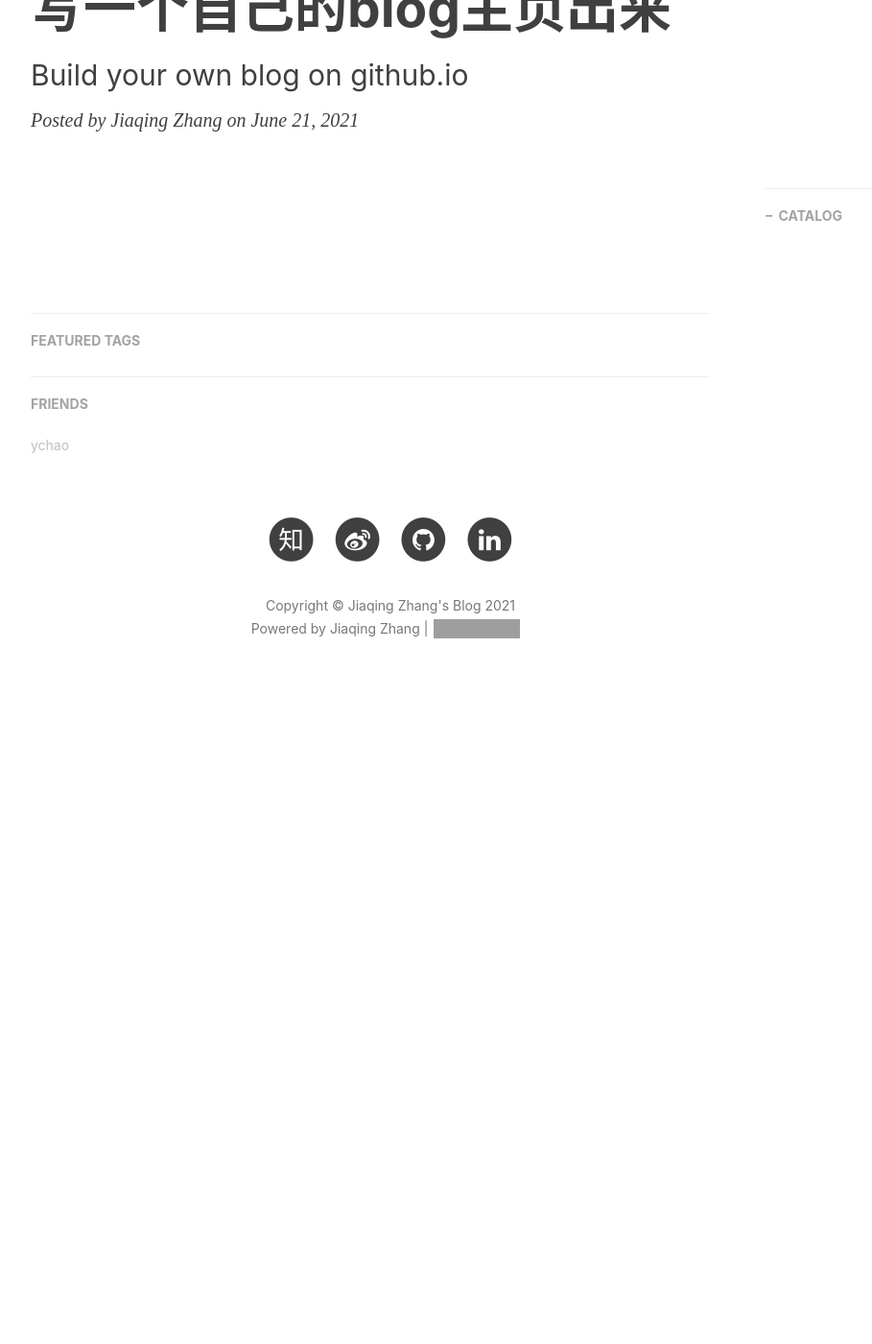
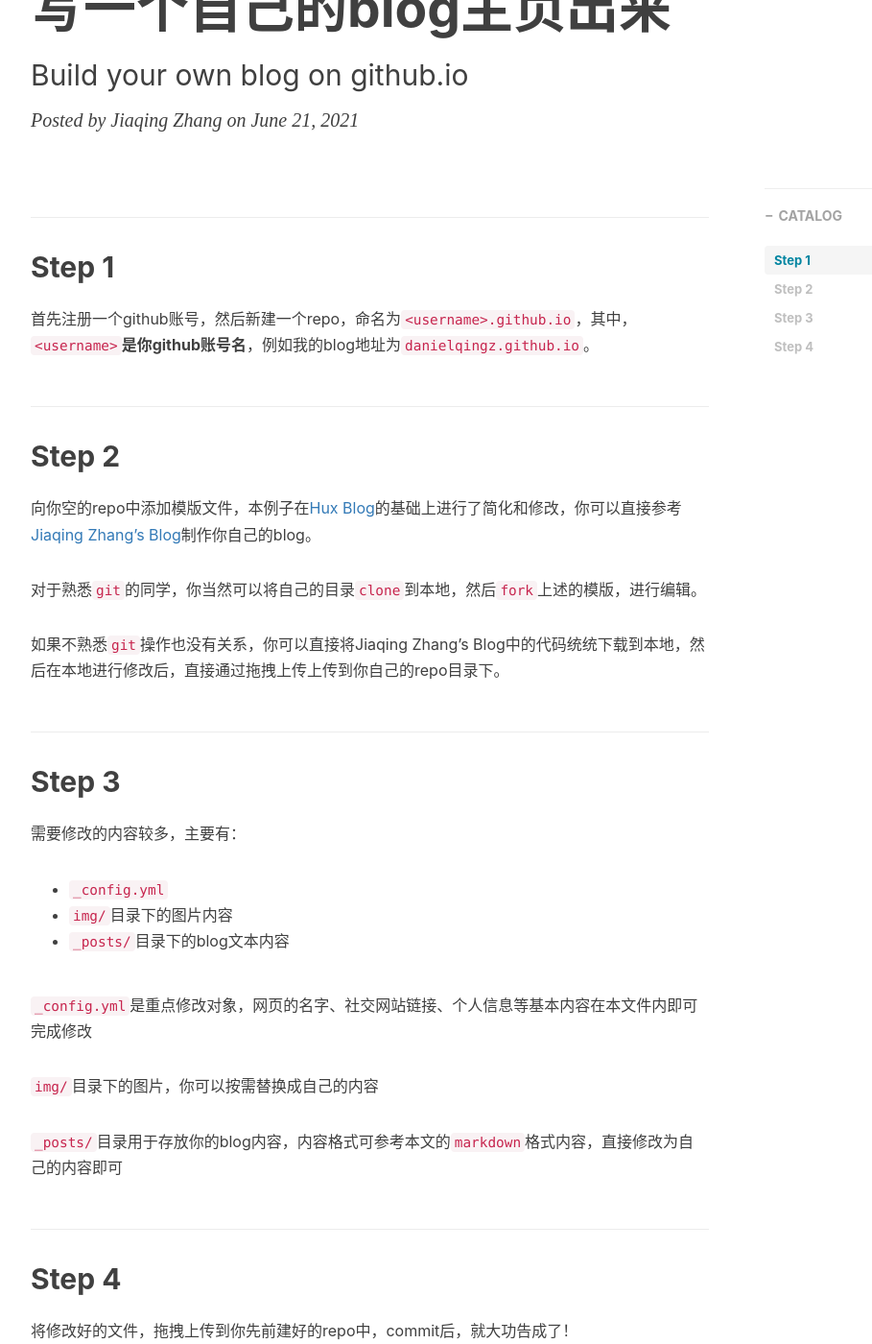
Before and after one commit to danielqingz/danielqingz.github.io, a Jekyll site: the page built from _posts/2021-06-21-build-your-own-blog.markdown, in a window 1280 px wide and 1400 px high, scrolled down 217 px. Shown: the whole window at 96% size, without its empty margins (233-1142 px from the left). Built offline with Jekyll 4.4.1, drawn with Linux system fonts in a browser that asks for light colours; nearby versions of some CDN libraries; comment, search, counter and statistics services are not loaded; before the commit the page ends 976 px from its top, so only the background shows below that; grey boxes are pictures that could not be loaded.

Commit message:
Update 2021-06-21-build-your-own-blog.markdown

```diff
--- a/_posts/2021-06-21-build-your-own-blog.markdown
+++ b/_posts/2021-06-21-build-your-own-blog.markdown
@@ -8,3 +8,28 @@ tags:
   - Blog
   - JS
 ---
+
+## Step 1
+首先注册一个github账号，然后新建一个repo，命名为`<username>.github.io`，其中，`<username>`**是你github账号名**，例如我的blog地址为`danielqingz.github.io`。
+
+## Step 2
+向你空的repo中添加模版文件，本例子在[Hux Blog](https://github.com/Huxpro/huxpro.github.io)的基础上进行了简化和修改，你可以直接参考[Jiaqing Zhang's Blog](https://github.com/danielqingz/danielqingz.github.io)制作你自己的blog。
+
+对于熟悉`git`的同学，你当然可以将自己的目录`clone`到本地，然后`fork`上述的模版，进行编辑。
+
+如果不熟悉`git`操作也没有关系，你可以直接将Jiaqing Zhang's Blog中的代码统统下载到本地，然后在本地进行修改后，直接通过拖拽上传上传到你自己的repo目录下。
+
+## Step 3
+需要修改的内容较多，主要有：
+- `_config.yml`
+- `img/`目录下的图片内容
+- `_posts/`目录下的blog文本内容
+
+`_config.yml`是重点修改对象，网页的名字、社交网站链接、个人信息等基本内容在本文件内即可完成修改
+
+`img/`目录下的图片，你可以按需替换成自己的内容
+
+`_posts/`目录用于存放你的blog内容，内容格式可参考本文的`markdown`格式内容，直接修改为自己的内容即可
+
+## Step 4
+将修改好的文件，拖拽上传到你先前建好的repo中，commit后，就大功告成了！
```
